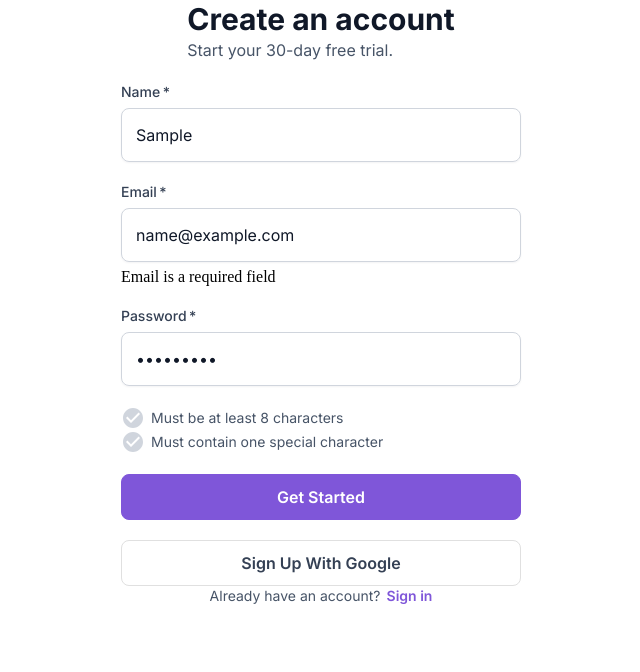
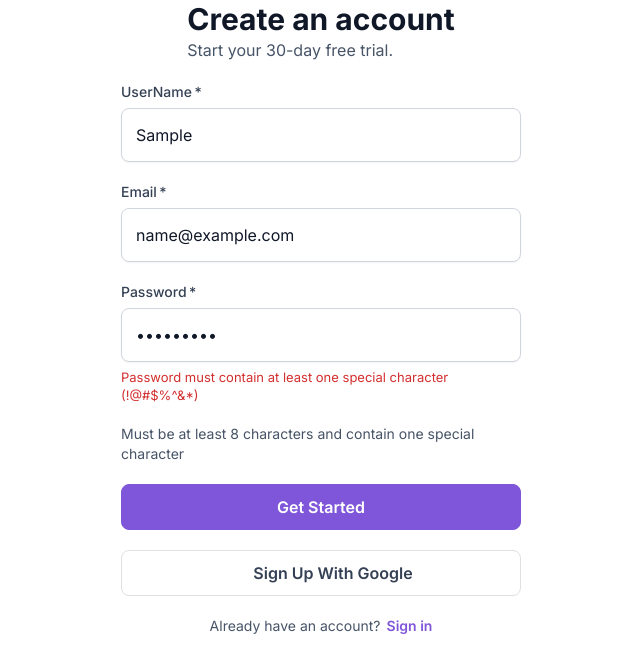
Before and after one commit to ces-hoangdao/SignInSignup-MUI-Formmik, a React (Vite) app: page /sign-up in a window 1280 px wide. Both pictures are taken after typing "Sample", "name@example.com", "Sample123" into the empty fields and a click on the button "Get Started". Shown: the top 672 px of the page, without its empty margins (319-959 px from the left). Built offline with nearby package versions, Linux system fonts and the light colour scheme; some icons are missing.

Commit message:
chore: add formik and validation

```diff
--- a/package.json
+++ b/package.json
@@ -16,6 +16,7 @@
     "@mui/icons-material": "^5.14.18",
     "@mui/material": "^5.14.18",
     "formik": "^2.4.5",
+    "grommet-icons": "^4.11.0",
     "react": "^18.2.0",
     "react-dom": "^18.2.0",
     "react-router-dom": "^6.20.0",
--- a/src/Components/CustomMuiComponents/index.ts
+++ b/src/Components/CustomMuiComponents/index.ts
@@ -18,6 +18,14 @@ export const SupportText = styled(Typography)(() => ({
   fontSize: "16px",
   lineHeight: "24px",
   fontWeight: "400",
+}));
+
+export const ErrorMessage = styled(Typography)(({ theme }) => ({
+  color: theme.palette.error.main,
+  fontSize: "13px",
+  lineHeight: "18px",
+  fontWeight: "400",
+  width: "100%",
 }));
 
 export const HintText = styled(Typography)(() => ({
@@ -59,11 +67,12 @@ export const SecondaryButton = styled(Button)(({ theme }) => ({
   color: theme.palette.text.secondary,
   borderRadius: "8px",
   width: "100%",
-
+  display: "flex",
+  gap: "8px",
   "&:hover": {
-    backgroundColor: "#B0EACD",
-    borderColor: "#B0EACD",
-    color: theme.palette.common.white,
+    backgroundColor: "#DFE6EB",
+    borderColor: "#DFE6EB",
+    color: "#4285F",
   },
 }));
 
@@ -75,6 +84,16 @@ export const Label = styled(InputLabel)(({ theme }) => ({
   fontWeight: "500",
   width: "100%",
 }));
+
+export const Form = styled("form")({
+  display: "flex",
+  flexDirection: "column",
+  justifyContent: "center",
+  alignItems: "center",
+  maxWidth: "400px",
+  marginInline: "auto",
+  gap: "20px",
+});
 
 export const Input = styled(InputBase)(({ theme }) => ({
   color: theme.palette.text.primary,
--- a/src/pages/SignIn/index.tsx
+++ b/src/pages/SignIn/index.tsx
@@ -1,5 +1,7 @@
 import { Box, Container } from "@mui/material";
 import { Link } from "react-router-dom";
+import { useFormik } from "formik";
+import { SignInSchema } from "src/utils/Validation";
 import {
   FormTitle,
   SupportText,
@@ -8,21 +10,36 @@ import {
   Label,
   Input,
   HintText,
+  ErrorMessage,
+  Form,
 } from "src/Components/CustomMuiComponents";
+import { Google, Apple, Facebook } from "grommet-icons";
 const index = () => {
+  const formik = useFormik({
+    initialValues: {
+      email: "",
+      password: "",
+    },
+    validateOnChange: false,
+    validateOnBlur: false,
+    validationSchema: SignInSchema,
+    onSubmit: (values, { setSubmitting }) => {
+      setTimeout(() => {
+        alert(JSON.stringify(values, null, 2));
+        setSubmitting(false);
+      }, 400);
+    },
+  });
+
+  const handleInputChange = (e: React.ChangeEvent<HTMLInputElement>) => {
+    const { name, value } = e.target;
+    formik.handleChange(e);
+    formik.setErrors({});
+    formik.setFieldValue(name, value);
+  };
   return (
     <Container>
-      <Box
-        sx={{
-          display: "flex",
-          flexDirection: "column",
-          justifyContent: "center",
-          alignItems: "center",
-          maxWidth: "400px",
-          marginInline: "auto",
-          gap: "20px",
-        }}
-      >
+      <Form onSubmit={formik.handleSubmit}>
         <Box>
           <FormTitle>Log in to your account</FormTitle>
           <SupportText>Welcome back! Please enter your details.</SupportText>
@@ -36,8 +53,20 @@ const index = () => {
           }}
         >
           <Label required>Email</Label>
-          <Input placeholder="Enter your email" />
+          <Input
+            name="email"
+            id="email"
+            placeholder="Enter your Email"
+            onChange={handleInputChange}
+            onBlur={formik.handleBlur}
+            value={formik.values.email}
+            error={Boolean(formik.errors.email)}
+          />
+          {formik.errors.email && formik.touched.email && (
+            <ErrorMessage>{formik.errors.email}</ErrorMessage>
+          )}
         </Box>
+
         <Box
           sx={{
             display: "flex",
@@ -47,11 +76,31 @@ const index = () => {
           }}
         >
           <Label required>Password</Label>
-          <Input placeholder="Enter your password" type="password" />
+          <Input
+            name="password"
+            id="password"
+            type="password"
+            placeholder="Create a password"
+            onChange={handleInputChange}
+            onBlur={formik.handleBlur}
+            value={formik.values.password}
+            error={Boolean(formik.errors.password)}
+          />
+          {formik.errors.password && formik.touched.password && (
+            <ErrorMessage>{formik.errors.password}</ErrorMessage>
+          )}
         </Box>
 
-        <PrimaryButton>Get Started</PrimaryButton>
-        <SecondaryButton>Sign up with Google</SecondaryButton>
+        <PrimaryButton type="submit">Get Started</PrimaryButton>
+        <SecondaryButton>
+          <Google color="plain" /> Sign up with Google
+        </SecondaryButton>
+        <SecondaryButton>
+          <Facebook color="plain" /> Sign up with Facebook
+        </SecondaryButton>
+        <SecondaryButton>
+          <Apple color="plain" /> Sign up with Apple
+        </SecondaryButton>
         <HintText
           sx={{
             justifyContent: "center",
@@ -69,7 +118,7 @@ const index = () => {
             Sign up
           </Link>
         </HintText>
-      </Box>
+      </Form>
     </Container>
   );
 };
--- a/src/pages/SignUp/index.tsx
+++ b/src/pages/SignUp/index.tsx
@@ -1,8 +1,8 @@
 import { Box, Container } from "@mui/material";
+import { Google } from "grommet-icons";
 import { Link } from "react-router-dom";
-import CheckCircleIcon from "@mui/icons-material/CheckCircle";
-import { Formik, Form, FormikHelpers } from "formik";
-import { SignupSchema } from "src/utils/Vallidation";
+import { useFormik } from "formik";
+import { SignUpSchema } from "src/utils/Validation";
 import {
   FormTitle,
   SupportText,
@@ -11,51 +11,37 @@ import {
   Label,
   Input,
   HintText,
+  ErrorMessage,
+  Form,
 } from "src/Components/CustomMuiComponents";
 const index = () => {
-  return (
-    <Container>
-      <Formik
-        initialValues={{
+  const formik = useFormik({
+    initialValues: {
       userName: "",
       email: "",
       password: "",
-        }}
-        validateOnChange
-        validateOnBlur
-        validationSchema={SignupSchema}
-        onSubmit={(
-          values: {
-            userName: string;
-            email: string;
-            password: string;
     },
-          {
-            setSubmitting,
-          }: FormikHelpers<{
-            userName: string;
-            email: string;
-            password: string;
-          }>
-        ) => {
+    validateOnChange: false,
+    validateOnBlur: false,
+    validationSchema: SignUpSchema,
+    onSubmit: (values, { setSubmitting }) => {
       setTimeout(() => {
         alert(JSON.stringify(values, null, 2));
         setSubmitting(false);
       }, 400);
-        }}
-      >
-        {({ errors, touched }) => (
-          <Form
-            style={{
-              display: "flex",
-              flexDirection: "column",
-              justifyContent: "center",
-              alignItems: "center",
-              maxWidth: "400px",
-              marginInline: "auto",
-              gap: "20px",
-            }}
-          >
+    },
+  });
+
+  const handleInputChange = (e: React.ChangeEvent<HTMLInputElement>) => {
+    const { name, value } = e.target;
+    formik.handleChange(e);
+    formik.setErrors({});
+    formik.setFieldValue(name, value);
+  };
+
+  return (
+    <Container>
+      <Form onSubmit={formik.handleSubmit}>
         <Box>
           <FormTitle>Create an account</FormTitle>
           <SupportText>Start your 30-day free trial.</SupportText>
@@ -68,9 +54,21 @@ const index = () => {
             width: "100%",
           }}
         >
-              <Label required>Name</Label>
-              <Input placeholder="Enter your name" />
+          <Label required>UserName</Label>
+          <Input
+            name="userName"
+            id="userName"
+            placeholder="Enter your name"
+            onChange={handleInputChange}
+            onBlur={formik.handleBlur}
+            value={formik.values.userName}
+            error={Boolean(formik.errors.userName)}
+          />
+          {formik.errors.userName && formik.touched.userName && (
+            <ErrorMessage>{formik.errors.userName}</ErrorMessage>
+          )}
         </Box>
+
         <Box
           sx={{
             display: "flex",
@@ -80,9 +78,20 @@ const index = () => {
           }}
         >
           <Label required>Email</Label>
-              <Input placeholder="Enter your email" />
-              {errors.email && touched.email ? <div>{errors.email}</div> : null}
+          <Input
+            name="email"
+            id="email"
+            placeholder="Enter your Email"
+            onChange={handleInputChange}
+            onBlur={formik.handleBlur}
+            value={formik.values.email}
+            error={Boolean(formik.errors.email)}
+          />
+          {formik.errors.email && formik.touched.email && (
+            <ErrorMessage>{formik.errors.email}</ErrorMessage>
+          )}
         </Box>
+
         <Box
           sx={{
             display: "flex",
@@ -92,25 +101,31 @@ const index = () => {
           }}
         >
           <Label required>Password</Label>
-              <Input placeholder="Create a password" type="password" />
+          <Input
+            name="password"
+            id="password"
+            type="password"
+            placeholder="Create a password"
+            onChange={handleInputChange}
+            onBlur={formik.handleBlur}
+            value={formik.values.password}
+            error={Boolean(formik.errors.password)}
+          />
+          {formik.errors.password && formik.touched.password && (
+            <ErrorMessage>{formik.errors.password}</ErrorMessage>
+          )}
         </Box>
+
         <Box sx={{ width: "100%" }}>
           <HintText>
-                <CheckCircleIcon color="info" />
-                Must be at least 8 characters
-              </HintText>
-              <HintText>
-                <CheckCircleIcon color="info" />
-                Must contain one special character
+            Must be at least 8 characters and contain one special character
           </HintText>
         </Box>
-
         <PrimaryButton type="submit">Get Started</PrimaryButton>
-            <SecondaryButton>Sign up with Google</SecondaryButton>
-          </Form>
-        )}
-      </Formik>
-
+        <SecondaryButton>
+          <Google color="plain" />
+          Sign up with Google
+        </SecondaryButton>
         <HintText
           sx={{
             justifyContent: "center",
@@ -128,6 +143,7 @@ const index = () => {
             Sign in
           </Link>
         </HintText>
+      </Form>
     </Container>
   );
 };
--- /dev/null
+++ b/src/utils/Validation.ts
@@ -0,0 +1,28 @@
+import * as Yup from "yup";
+
+export const SignUpSchema = Yup.object().shape({
+  userName: Yup.string().required("Username is a required field"),
+  email: Yup.string()
+    .required("Email is a required field")
+    .email("Invalid email format"),
+  password: Yup.string()
+    .required("Password is a required field")
+    .min(8, "Password must be at least 8 characters long")
+    .matches(
+      /^(?=.*[!@#$%^&*])/,
+      "Password must contain at least one special character (!@#$%^&*)"
+    ),
+});
+
+export const SignInSchema = Yup.object().shape({
+  email: Yup.string()
+    .required("Email is a required field")
+    .email("Invalid email format"),
+  password: Yup.string()
+    .required("Password is a required field")
+    .min(8, "Password must be at least 8 characters long")
+    .matches(
+      /^(?=.*[!@#$%^&*])/,
+      "Password must contain at least one special character (!@#$%^&*)"
+    ),
+});
--- a/src/utils/Vallidation.ts
+++ /dev/null
@@ -1,11 +0,0 @@
-import * as Yup from "yup";
-
-export const SignupSchema = Yup.object().shape({
-  userName: Yup.string().required("Username is a required field"),
-  email: Yup.string()
-    .required("Email is a required field")
-    .email("Invalid email format"),
-  password: Yup.string()
-    .required("Password is a required field")
-    .min(8, "Password must be at least 8 characters"),
-});
```
Also changed, not shown: .eslintrc.cjs, 1 other file (tests, documents, lock files or other folders). Lines whose indentation alone changed are shown as unchanged.
